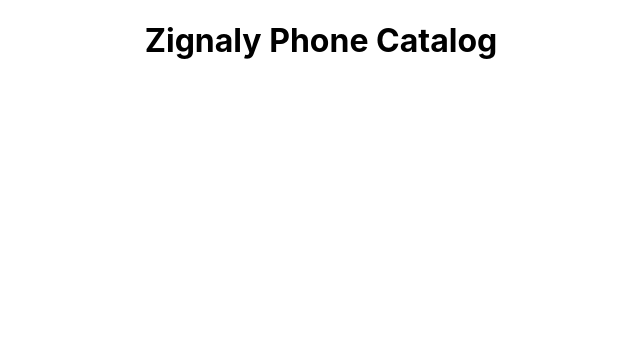
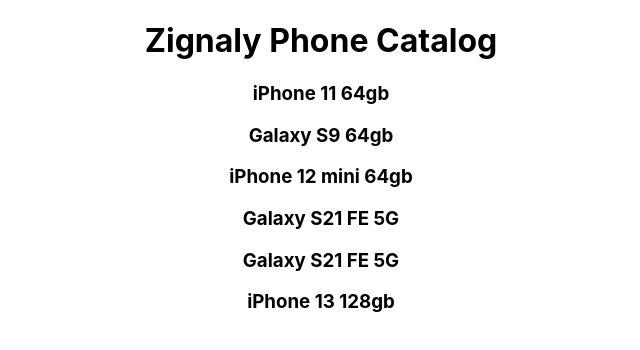
Before and after one commit to greg-munro/React-Catalog, a React (Create React App) app: page / in a window 1280 px wide. Shown: the top 350 px of the page, without its empty margins (319-959 px from the left). Built offline with nearby package versions, Linux system fonts and the light colour scheme; data requests are answered from the project's data file.

Commit message:
mapped over json obj success

```diff
--- a/db.json
+++ b/db.json
@@ -2,47 +2,52 @@
   "phones": [
     {
       "id": 1,
-      "title": "iPhone 11 64gb",
+      "name": "iPhone 11 64gb",
       "image_url": "https://www.backmarket.co.uk/cdn-cgi/image/format=auto,quality=75,width=2048/https://d1eh9yux7w8iql.cloudfront.net/product_images/290057_b4c7419d-aa1b-47dc-a956-4afbd61d7d1f.jpg",
       "description": "Dual 12MP Wide and Ultra Wide cameras, 4K video recording at 24 fps, 25 fps, 30 fps, or 60 fps, FaceTime video calling over cellular or Wi‑Fi ",
       "color": "Black",
-      "price": "€300"
+      "price": "€300",
+      "brand": "Apple"
     },
     {
       "id": 2,
-      "title": "Galaxy S9 64gb",
+      "name": "Galaxy S9 64gb",
       "image_url": "https://www.backmarket.co.uk/cdn-cgi/image/format=auto,quality=75,width=828/https://d1eh9yux7w8iql.cloudfront.net/product_images/466527_8108064d-e16e-477b-866f-6e322f4ef6c3.jpg",
       "description": "12 MP, f/1.5-2.4, 26mm (wide), 1/2.55, 1.4µm, dual pixel PDAF, OIS, Iris scanner, fingerprint (rear-mounted)",
       "color": "Black",
-      "price": "€150"
+      "price": "€150",
+      "brand": "Samsung"
     },
     {
       "id": 3,
-      "title": "iPhone 12 mini 64gb",
+      "name": "iPhone 12 mini 64gb",
       "image_url": "https://www.backmarket.co.uk/cdn-cgi/image/format=auto,quality=75,width=828/https://d1eh9yux7w8iql.cloudfront.net/product_images/412289_2be59c05-1550-4e37-9ecc-1b0a14e29fff.jpg",
       "description": "Dual 15MP Wide and Ultra Wide cameras, 4K video recording at 24 fps, 25 fps, 30 fps, or 60 fps, FaceTime video calling over cellular or Wi‑Fi",
       "color": "Blue",
-      "price": "€470"
+      "price": "€470",
+      "brand": "Apple"
     },
     {
       "id": 4,
-      "title": "Galaxy S21 FE 5G",
+      "name": "Galaxy S21 FE 5G",
       "image_url": "https://www.backmarket.co.uk/cdn-cgi/image/format=auto,quality=75,width=828/https://d1eh9yux7w8iql.cloudfront.net/product_images/582904_ace9c1e2-7693-4b53-81f2-81de27d68df6.jpg",
       "description": "20 MP, f/1.5-2.4, 26mm (wide), 1/2.55, 2µm, dual pixel PDAF, OIS, Iris scanner, fingerprint (rear-mounted)",
       "color": "Grey",
-      "price": "€619"
+      "price": "€619",
+      "brand": "Samsung"
     },
     {
       "id": 5,
-      "title": "Galaxy S21 FE 5G",
+      "name": "Galaxy S21 FE 5G",
       "image_url": "https://www.backmarket.co.uk/cdn-cgi/image/format=auto,quality=75,width=828/https://d1eh9yux7w8iql.cloudfront.net/product_images/583890_448c48b5-ed68-41e7-a04b-d92003a96e6a.jpg",
       "description": "20 MP, f/1.5-2.4, 26mm (wide), 1/2.55, 2µm, dual pixel PDAF, OIS, Iris scanner, fingerprint (rear-mounted)",
       "color": "White",
-      "price": "€750"
+      "price": "€750",
+      "brand": "Samsung"
     },
     {
       "id": 6,
-      "title": "iPhone 13 128gb",
+      "name": "iPhone 13 128gb",
       "image_url": "https://www.backmarket.co.uk/cdn-cgi/image/format=auto,quality=75,width=640/https://d1eh9yux7w8iql.cloudfront.net/product_images/512318_707bdda2-9f5b-4486-bab1-c6dc4ad2d1bc.jpg",
       "description": "Dual 15MP Wide and Ultra Wide cameras, 4K video recording at 24 fps, 25 fps, 30 fps, or 60 fps, FaceTime video calling over cellular or Wi‑Fi",
       "color": "Blue",
--- a/package.json
+++ b/package.json
@@ -6,9 +6,11 @@
     "@testing-library/jest-dom": "^5.16.2",
     "@testing-library/react": "^12.1.3",
     "@testing-library/user-event": "^13.5.0",
+    "axios": "^0.26.0",
     "json-server": "^0.17.0",
     "react": "^17.0.2",
     "react-dom": "^17.0.2",
+    "react-router-dom": "^5.3.0",
     "react-scripts": "5.0.0",
     "web-vitals": "^2.1.4"
   },
--- a/src/App.js
+++ b/src/App.js
@@ -1,9 +1,16 @@
-import './App.css';
+import React from "react";
+import { PhoneListContainer } from "./pages/PhoneListContainer";
+
+
+import "./App.css";
 
 function App() {
   return (
     <div className="App">
-     <h1>Zignaly Phone Catalog</h1>
+
+ <PhoneListContainer/>
+
+
     </div>
   );
 }
--- /dev/null
+++ b/src/pages/PhoneListContainer.jsx
@@ -0,0 +1,28 @@
+import { useState, useEffect } from "react";
+import axios from "axios";
+
+export const PhoneListContainer = () => {
+  const [phones, setPhones] = useState([]);
+
+  useEffect(() => {
+    axios
+      .get("http://localhost:3005/phones")
+      .then((response) => {
+        setPhones(response.data);
+      })
+      .catch(console.log);
+  }, []);
+
+  return (
+    <>
+      <h1>Zignaly Phone Catalog</h1>
+      {phones.map((phone) => {
+        return (
+          <div key={phone.id}>
+            <h3>{phone.name}</h3>
+          </div>
+        );
+      })}
+    </>
+  );
+};
```
Also changed, not shown: src/pages/PhoneDetailComponent.jsx (added), 1 other file (tests, documents, lock files or other folders).
